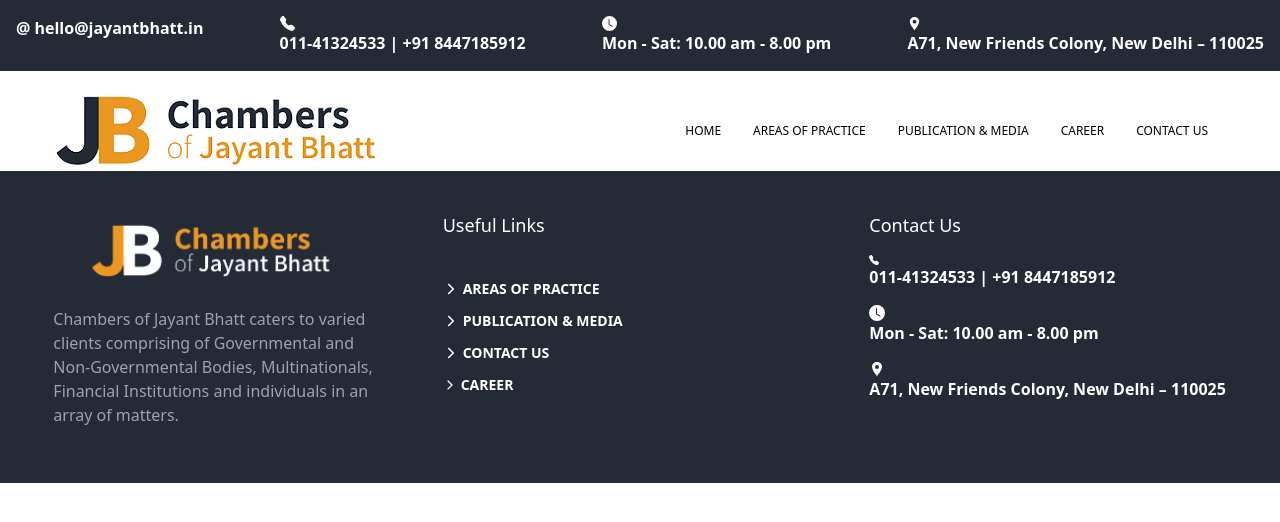
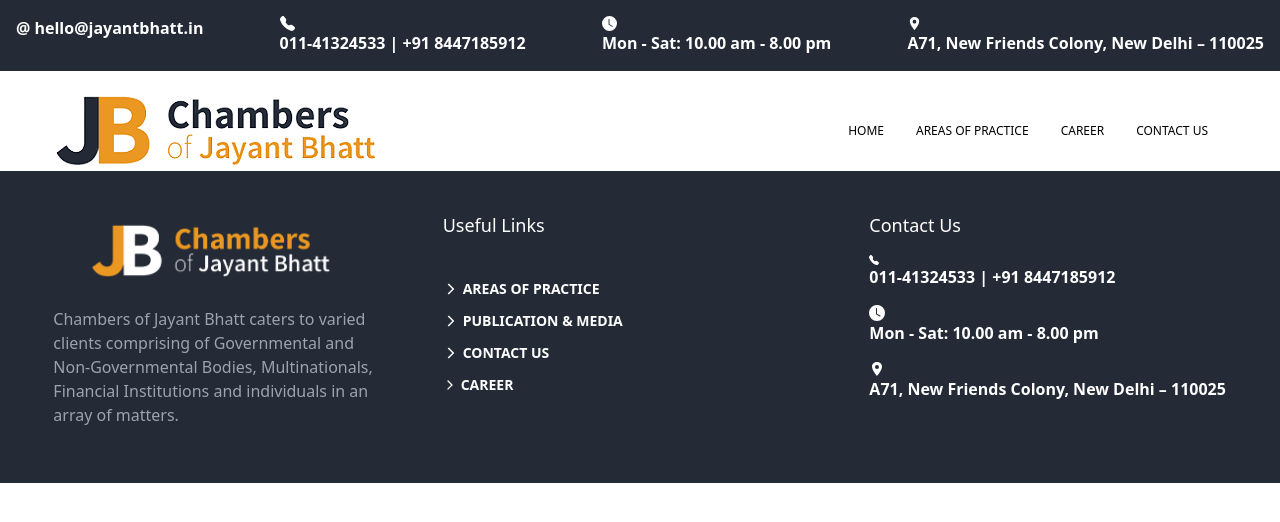
Before and after one commit to PoseidonSaan/project1, a React (Create React App) app: page / in a window 1280 px wide. Shown: the top 522 px of the page. Built offline with nearby package versions, Linux system fonts and the light colour scheme.

Commit message:
changed final

```diff
--- a/src/components/AreaPractice.jsx
+++ b/src/components/AreaPractice.jsx
@@ -78,7 +78,7 @@ const AreaPractice = () => {
 
         <div>
             <div  className='group bg-gray-800 grid grid-row-2 p-0 hover:cursor-pointer '>
-            <a href='/whitecolaar'>
+            <a href='/whitecollar'>
                 <div className='flex items-center justify-center'>
                    <GiHandcuffs className='h-1/2 w-1/2 duration:150 group-hover:scale-105 group-hover:fill-white' color='#f59e0b' />
                 </div>
--- a/src/components/ContactUs.jsx
+++ b/src/components/ContactUs.jsx
@@ -26,7 +26,7 @@ const ContactUs = () => {
 
             </div>
 
-            <div className="mx-4 mb-8 md:mb-0 flex-1 w-full">
+            <div className="mx-4 mb-8 md:mb-0 flex-1 w-full pb-16 items-center">
                 <h4 className="text-lg mb-4">Contact Us</h4>
                 <div className="flex flex-row mb-4 md:mb-4">
                     <BsFillTelephoneFill size={10} /> <a href="tel:+18002162020" className='hover:scale-105 duration-200 hover:text-yellow-400 font-bold '> 011-41324533 |  +91 8447185912</a>
--- a/src/components/NavBar.jsx
+++ b/src/components/NavBar.jsx
@@ -21,11 +21,9 @@ const NavBar = () => {
         <li className='px-4 cursor-pointer uppercase font-small
         hover:scale-105 duration-200  hover:text-yellow-400 focus:text-yellow-400'><a href='/areapractice'>Areas Of Practice</a></li>
         <li className='px-4 cursor-pointer uppercase font-small
-        hover:scale-105 duration-200  hover:text-yellow-400 focus:text-yellow-400'>publication & media</li>
+        hover:scale-105 duration-200  hover:text-yellow-400 focus:text-yellow-400'><a href='/career'>Career</a></li>
         <li className='px-4 cursor-pointer uppercase font-small
-        hover:scale-105 duration-200  hover:text-yellow-400 focus:text-yellow-400'>career</li>
-        <li className='px-4 cursor-pointer uppercase font-small
-        hover:scale-105 duration-200  hover:text-yellow-400 focus:text-yellow-400'>contact us</li>
+        hover:scale-105 duration-200  hover:text-yellow-400 focus:text-yellow-400'><a href='/contactus'>Contact Us</a></li>
 
       </ul>
 
@@ -43,11 +41,9 @@ const NavBar = () => {
           <li className=' cursor-pointer uppercase font-small
               hover:scale-105 duration-200 py-2 px-20 focus:text-yellow-400'><a href='/areapractice'>Areas Of Practice</a></li>
           <li className='px-20 py-2 cursor-pointer uppercase font-small
-              hover:scale-105 duration-200 focus:text-yellow-400'>publication & media</li>
+             hover:scale-105 duration-200 focus:text-yellow-400'><a href='/career'>Career</a></li>
           <li className='px-20 py-2 cursor-pointer uppercase font-small
-             hover:scale-105 duration-200 focus:text-yellow-400'>career</li>
-          <li className='px-20 py-2 cursor-pointer uppercase font-small
-             hover:scale-105 duration-200 focus:text-yellow-400'>contact us</li>
+             hover:scale-105 duration-200 focus:text-yellow-400'><a href='/contactus'>Contact Us</a></li>
 
 
         </ul>
```
